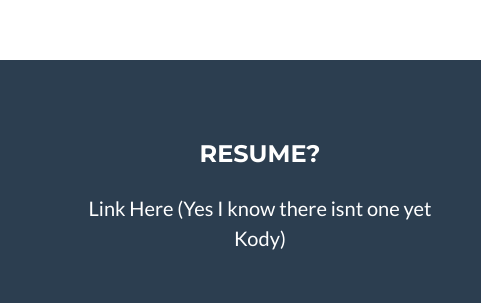
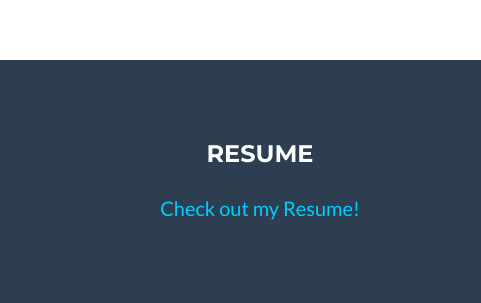
Before and after one commit to Ncech99/NCweb, a website with bundled scripts: page index.html in a window 1280 px wide. Shown: the part 3132-3435 px from the top of the page, 0-481 px from the left. Built offline with nearby package versions, Linux system fonts and the light colour scheme.

Commit message:
added resume

```diff
--- a/index.html
+++ b/index.html
@@ -165,8 +165,8 @@
 
         <!-- Footer Location -->
         <div class="col-lg-4 mb-5 mb-lg-0">
-          <h4 class="text-uppercase mb-4">Resume?</h4>
-          <p class="lead mb-0">Link Here (Yes I know there isnt one yet Kody)</p>
+          <h4 class="text-uppercase mb-4">Resume</h4>
+          <p class="lead mb-0"><a href="/resume.pdf"> Check out my Resume!</a></p>
         </div>
 
         <!-- Footer Social Icons -->
```
